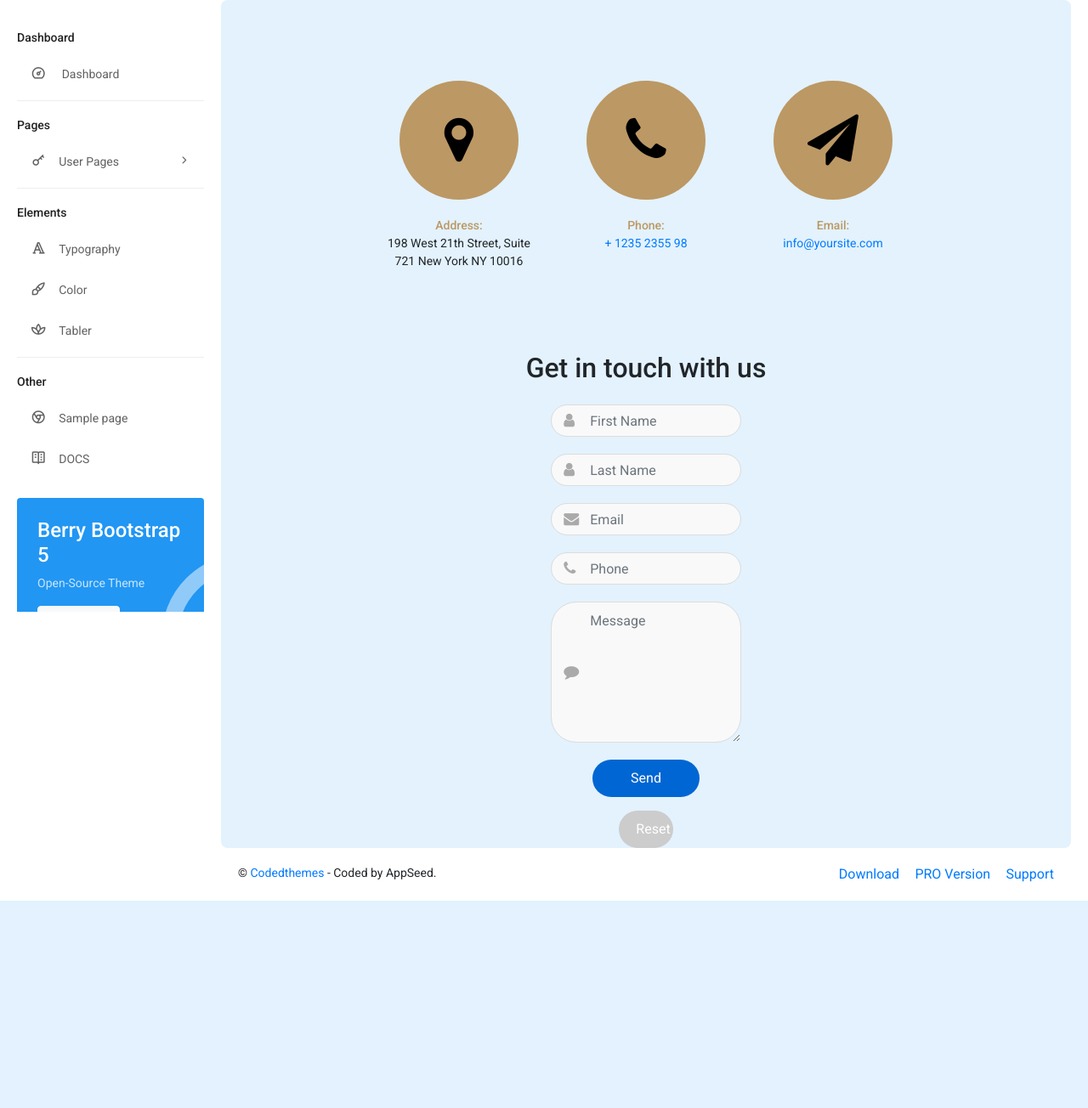
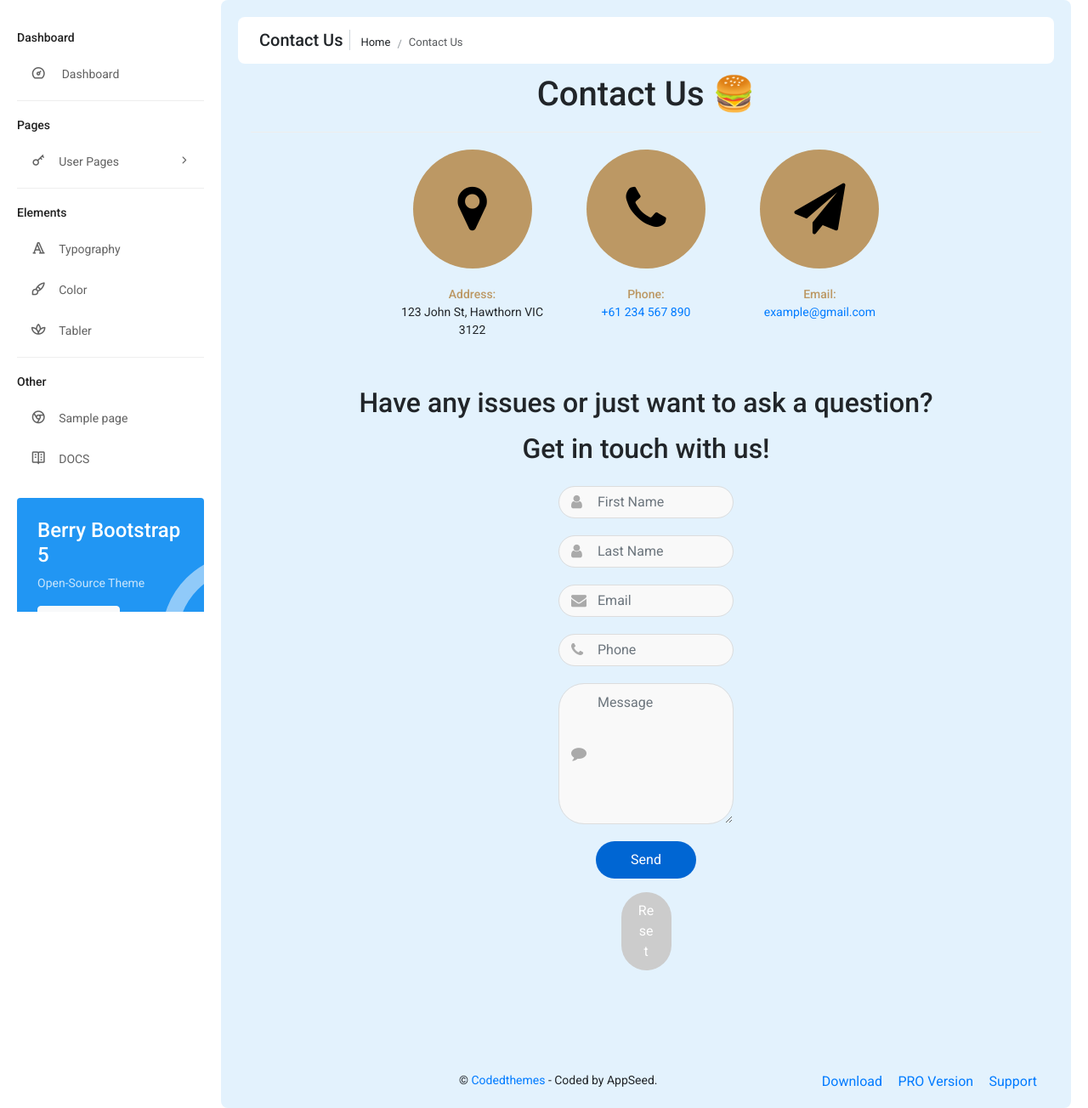
Before and after one commit to duhncan/relaxingkoala, a Flask app: page /contact-us in a window 1280 px wide. Shown: the part 80-1384 px from the top of the page at 85% size. Before the commit the page ends 1140 px from the top, so only its background shows below. Run offline with Flask 2, Linux system fonts and the light colour scheme; the visitor is signed in with stand-in values (Sample User, id 1); style sheets or scripts are compiled from the project's sources; some libraries are stand-ins or nearby versions.

Commit message:
Final change on Contact Us
Final change on Contact Us

```diff
--- a/dashboard/apps/templates/pages/contact-us.html
+++ b/dashboard/apps/templates/pages/contact-us.html
@@ -13,6 +13,19 @@
     <script src="https://cdn.jsdelivr.net/npm/popper.js@1.16.0/dist/umd/popper.min.js"></script>
     <script src="https://stackpath.bootstrapcdn.com/bootstrap/4.5.0/js/bootstrap.min.js"></script>
     <style>
+        .card-header h1 {
+            text-align: center;
+        }
+
+        .card-header {
+            background-color: transparent;
+        }
+
+        .card {
+            background-color: transparent;
+            border: none;
+        }
+
         .contact-form .form-control {
             border-radius: 30px;
             background-color: #f9f9f9;
@@ -66,9 +79,6 @@
             position: relative;
             margin-bottom: 20px;
         }
-
-
-
 
         .modal-confirm {
             color: #636363;
@@ -158,7 +168,6 @@
 
         .dbox {
             width: 100%;
-            margin-top: 75px;
             margin-bottom: 25px;
             padding: 0 20px;
         }
@@ -199,11 +208,30 @@
         }
     </style>
 </head>
-
-
-
 <div class="pc-container">
     <div class="pc-content">
+        <div class="page-header">
+            <div class="page-block">
+                <div class="row align-items-center">
+                    <div class="col-md-12">
+                        <div class="page-header-title">
+                            <h5 class="m-b-10">Contact Us</h5>
+                        </div>
+                        <ul class="breadcrumb">
+                            <li class="breadcrumb-item"><a href="/">Home</a></li>
+                            <li class="breadcrumb-item" aria-current="page">Contact Us</li>
+                        </ul>
+                    </div>
+                </div>
+            </div>
+        </div>
+
+        <div class="col-sm-12">
+            <div class="card">
+                <div class="card-header">
+                    <h1>Contact Us 🍔</h1>
+                </div>
+                <div class="card-body">
                     <div class="row justify-content-center">
                         <div class="col-lg-8 mb-5">
                             <div class="row">
@@ -213,7 +241,7 @@
                                             <span class="fa fa-map-marker"></span>
                                         </div>
                                         <div class="text">
-                                <p><span>Address:</span> 198 West 21th Street, Suite 721 New York NY 10016</p>
+                                            <p><span>Address:</span> 123 John St, Hawthorn VIC 3122</p>
                                         </div>
                                     </div>
                                 </div>
@@ -223,7 +251,7 @@
                                             <span class="fa fa-phone"></span>
                                         </div>
                                         <div class="text">
-                                <p><span>Phone:</span> <a href="tel://1234567920">+ 1235 2355 98</a></p>
+                                            <p><span>Phone:</span> <a href="tel://0234567890">+61 234 567 890</a></p>
                                         </div>
                                     </div>
                                 </div>
@@ -233,18 +261,16 @@
                                             <span class="fa fa-paper-plane"></span>
                                         </div>
                                         <div class="text">
-                                <p><span>Email:</span> <a href="mailto:info@yoursite.com">info@yoursite.com</a></p>
+                                            <p><span>Email:</span> <a
+                                                    href="mailto:example@gmail.com">example@gmail.com</a>
+                                            </p>
                                         </div>
                                     </div>
                                 </div>
                             </div>
                         </div>
-
-            <h2 class="mt-5 mb-4 text-center">Get in touch with us</h2>
-
-
-
-
+                        <h2 class="mt-2 mb-3 text-center">Have any issues or just want to ask a question?</h2>
+                        <h2 class="text-center mb-4">Get in touch with us!</h2>
 
                         <div class="contact-form w-25">
                             <form id="contactForm" onsubmit="return validateForm(event)">
@@ -255,30 +281,32 @@
                                 </div>
                                 <div class="form-group">
                                     <i class="fa fa-user form-icon"></i>
-                        <input type="text" class="form-control" id="last_name" name="last_name" placeholder="Last Name"
+                                    <input type="text" class="form-control" id="last_name" name="last_name"
+                                        placeholder="Last Name" required>
+                                </div>
+                                <div class="form-group">
+                                    <i class="fa fa-envelope form-icon"></i>
+                                    <input type="email" class="form-control" id="email" name="email" placeholder="Email"
                                         required>
                                 </div>
                                 <div class="form-group">
-                        <i class="fa fa-envelope form-icon"></i>
-                        <input type="email" class="form-control" id="email" name="email" placeholder="Email" required>
-                    </div>
-                    <div class="form-group">
                                     <i class="fa fa-phone form-icon"></i>
-                        <input type="tel" class="form-control" id="phone" name="phone" placeholder="Phone" required>
+                                    <input type="tel" class="form-control" id="phone" name="phone" placeholder="Phone"
+                                        required>
                                 </div>
                                 <div class="form-group">
                                     <i class="fa fa-comment form-icon"></i>
-                        <textarea class="form-control" id="message" name="message" rows="6" placeholder="Message"
-                            required></textarea>
+                                    <textarea class="form-control" id="message" name="message" rows="6"
+                                        placeholder="Message" required></textarea>
                                 </div>
                                 <div class="row justify-content-center">
-                        <button type="submit" class="btn btn-primary w-50 align-items-center justify-content-center">Send</button>
+                                    <button type="submit"
+                                        class="btn btn-primary w-50 align-items-center justify-content-center">Send</button>
                                 </div>
                                 <div class="row justify-content-center mt-3">
-                        <button type="reset" class="btn btn-secondary w-25 justify-content-center">Reset</button>
+                                    <button type="reset"
+                                        class="btn btn-secondary w-25 justify-content-center">Reset</button>
                                 </div>
-
-
                             </form>
 
                             <div id="myModal" class="modal fade">
@@ -295,12 +323,13 @@
                                             <p class="text-center">We will response within 5 business days.</p>
                                         </div>
                                         <div class="modal-footer">
-                                <a href="/home-page" class="btn btn-success btn-block">Return to Home Page</a>
+                                            <a href="/home-page" class="btn btn-success btn-block">Return to Home
+                                                Page</a>
                                         </div>
                                     </div>
                                 </div>
                             </div>
-
+                        </div>
                     </div>
                 </div>
             </div>
@@ -317,15 +346,6 @@
                 form.reportValidity();
             }
         }
-
-    function toggleContactForm() {
-        var contactFormSection = document.getElementById('contactFormSection');
-        if (contactFormSection.style.display === 'none') {
-            contactFormSection.style.display = 'block';
-        } else {
-            contactFormSection.style.display = 'none';
-        }
-    }
     </script>
 
     {% endblock %}
```
Lines whose indentation alone changed are shown as unchanged.
